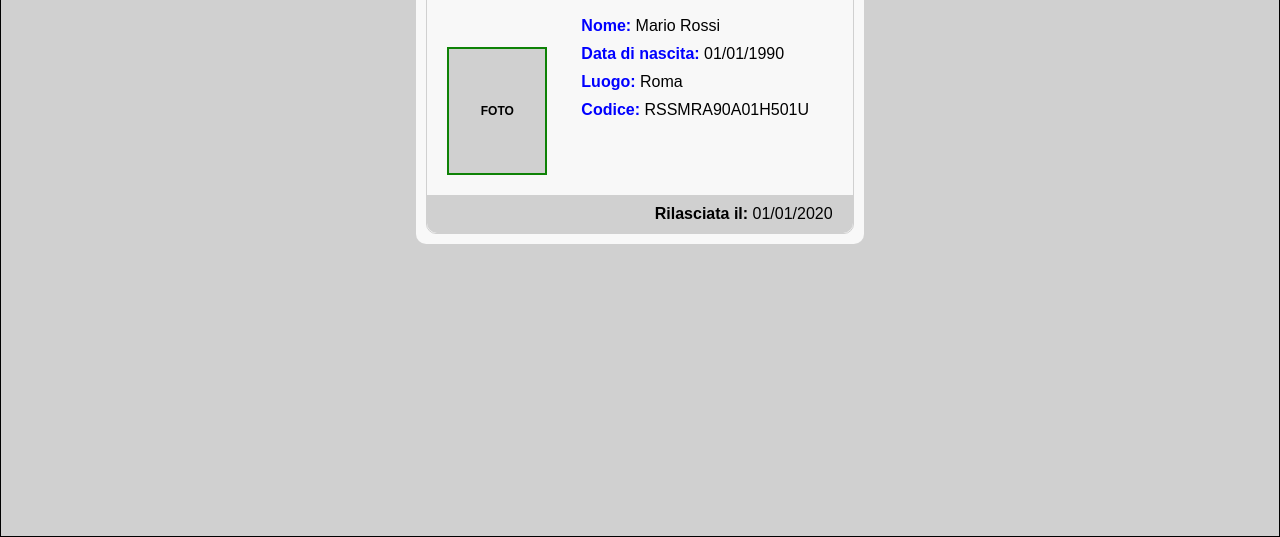
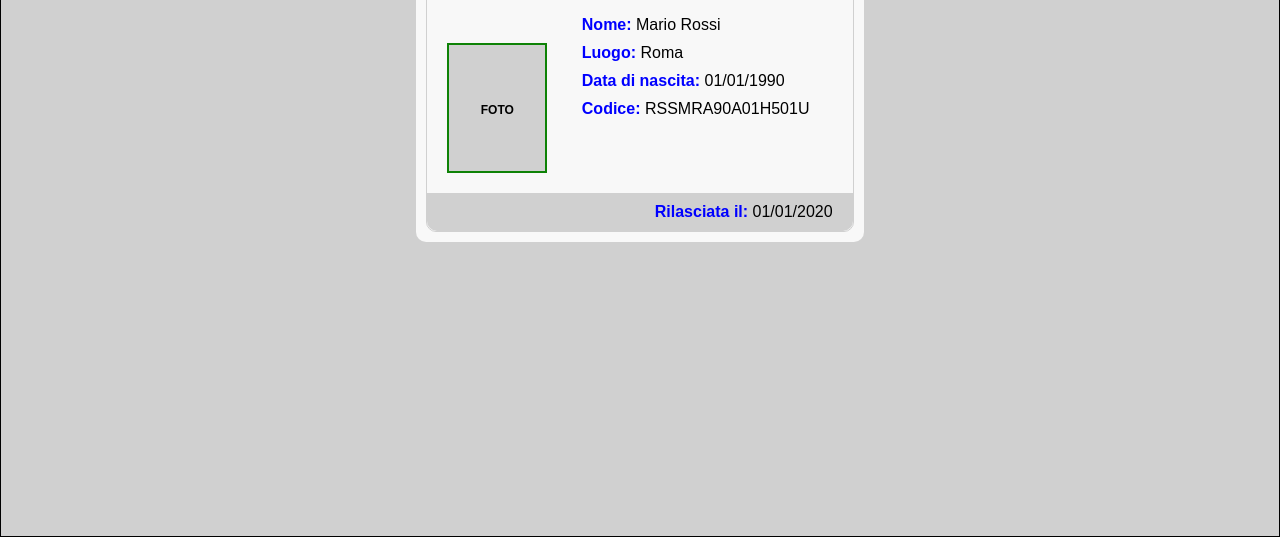
Before and after one commit to santie96/CARTA-D-IDENTITA, a plain HTML site: page index.html in a window 1280 px wide. Shown: the part 263-800 px from the top of the page. Drawn offline with Linux system fonts and the light colour scheme.

Commit message:
Terzo Commit

```diff
--- a/ASSET/CSS/style.css
+++ b/ASSET/CSS/style.css
@@ -8,6 +8,7 @@ body {
   height: 100vh;
   background-color: rgb(208, 208, 208);
   border: 1px solid #000;
+  font-family: Arial, Helvetica, sans-serif;
 }
 
 #card {
@@ -25,58 +26,58 @@ body {
 }
 
 #header {
-    border-bottom: 1px solid  rgb(208, 208, 208);
     background-color: blue;
     border-radius: 10px 10px 0 0;
-    font-family: Arial, Helvetica, sans-serif;
 }
 
 #header h1 {
     text-align: center;
     font-size: 23px;
-    color: black;
     padding: 10px 0;
     color: white;
 }
 
 #personal-info {
     width: 100%;
-    margin: 20px 0;
+    padding: 20px 0;
 }
 
 #avatar {
     display: inline-block;
     width: 100px;
-    /* height: 130px; */
-    background-color: white;
+    height: 130px;
     border: 2px solid rgb(14, 130, 6);
     background-color: rgb(208, 208, 208);
     margin-left: 20px;
+    font-size: 12px;
+    font-weight: 700;
+}
+
+#avatar:hover {
+    background-color: rgb(100, 100, 100);
+    font-size: 18px;
 }
 
 #avatar p {
     text-align: center;
-    padding: 55px 0;
+    /* padding: 55px 0; */
+    line-height: 130px;
     color: black;
-    font-family: Arial, Helvetica, sans-serif;
-    font-size: 12px;
 }
 
 #details {
     display: inline-block;
-    text-align: left;
     color: rgb(0, 0, 0);
     margin-left: 30px;
 }
 
 #details p {
     margin-bottom: 10px;
-    font-family: Arial, Helvetica, sans-serif;
-    font-size: 16px;
 }
 
 .blue-p {
     color: blue;
+    font-weight: 700;
 }
 
 #document-info {
@@ -90,5 +91,4 @@ body {
 #document-info p {
     text-align: right;
     margin: 0 20px 0 0;
-    font-family: Arial, Helvetica, sans-serif;
 }
--- a/index.html
+++ b/index.html
@@ -9,24 +9,25 @@
 <body>
     <div id="card">
         <div id="container-content">
+
             <section id="header">
                 <h1>CARTA D'IDENTITA DIGITALE</h1>
             </section>
 
             <section id="personal-info">
                 <div id="avatar">
-                    <p><strong>FOTO</strong></p>
+                    <p>FOTO</p>
                 </div>
                 <div id="details">
-                    <p><span class="blue-p"><strong>Nome:</strong></span> Mario Rossi</p>
-                    <p><span class="blue-p"><strong>Data di nascita:</strong></span> 01/01/1990</p>
-                    <p><span class="blue-p"><strong>Luogo:</strong></span> Roma</p>
-                    <p><span class="blue-p"><strong>Codice:</strong></span> RSSMRA90A01H501U</p>
+                    <p><span class="blue-p">Nome:</span> Mario Rossi</p>
+                    <p><span class="blue-p">Luogo:</span> Roma</p>
+                    <p><span class="blue-p">Data di nascita:</span> 01/01/1990</p>
+                    <p><span class="blue-p">Codice:</span> RSSMRA90A01H501U</p>
                 </div>
             </section>
 
             <section id="document-info">
-                <p><strong>Rilasciata il:</strong> 01/01/2020</p>
+                <p><span class="blue-p">Rilasciata il:</span> 01/01/2020</p>
             </section>
 
         </div>
```
